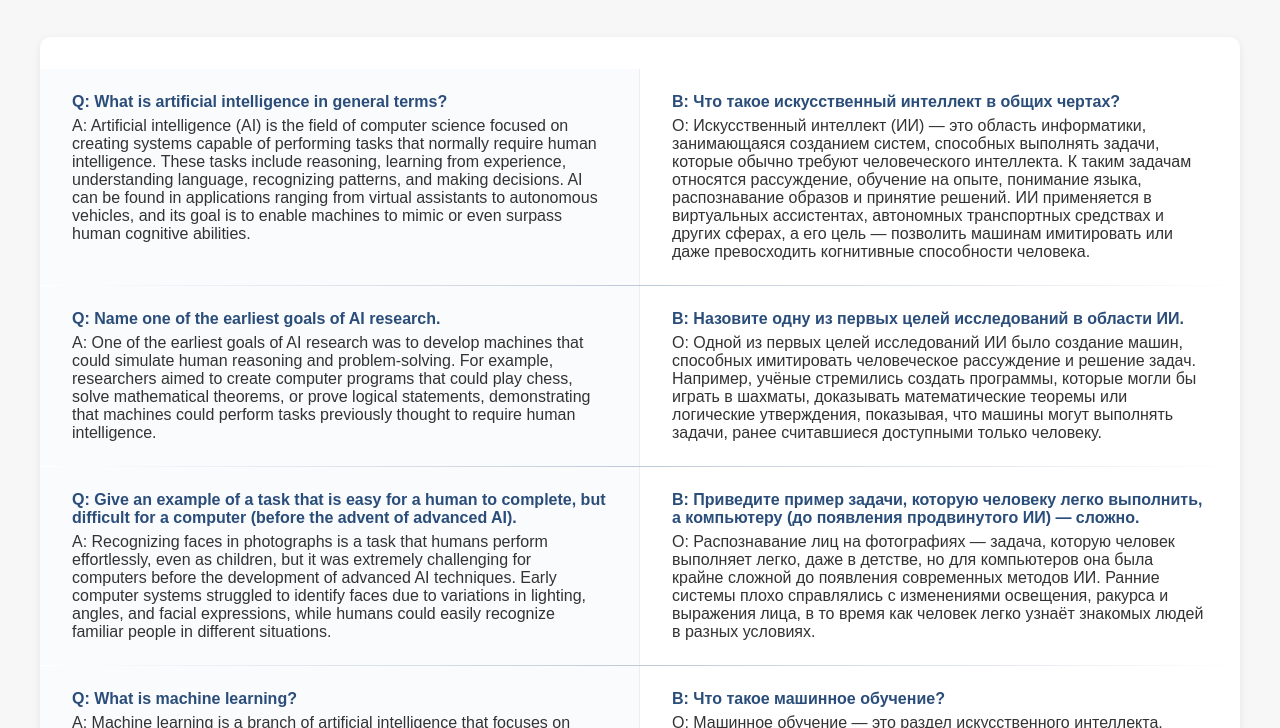
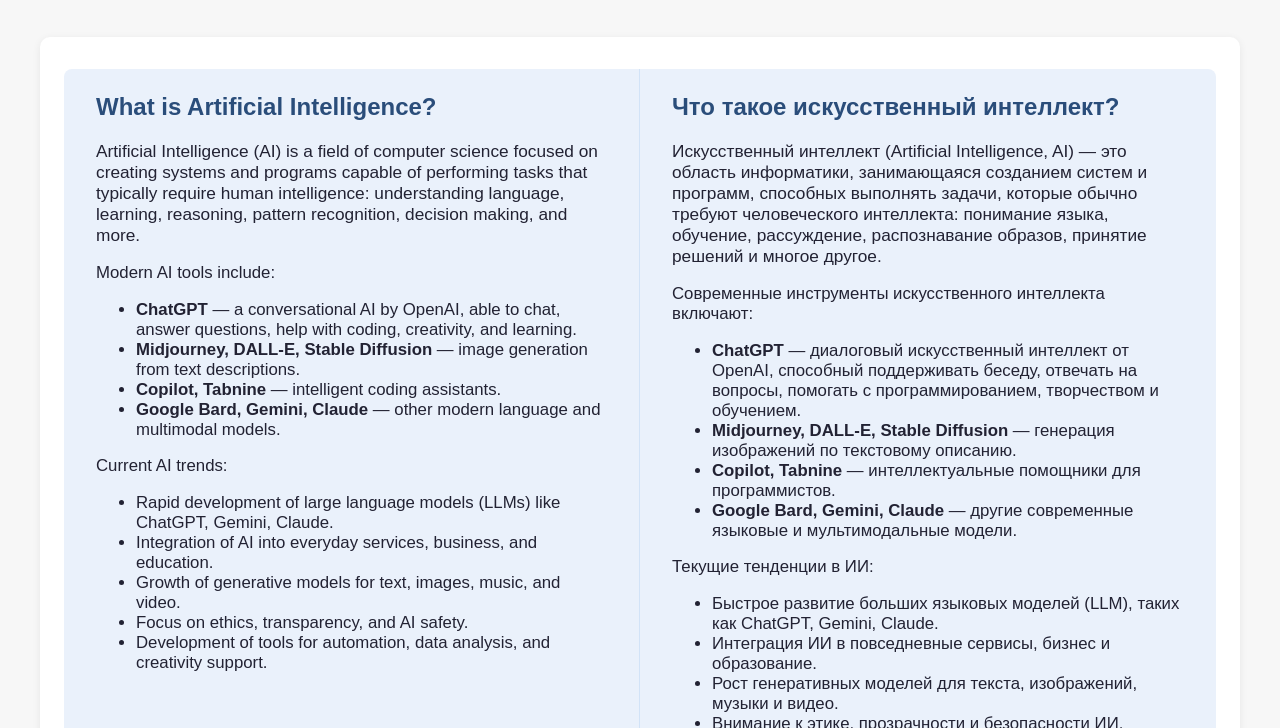
Before and after one commit to zanz9/zanz9.github.io, a plain HTML site: page index.html in a window 1280 px wide. Shown: the part 72-800 px from the top of the page. Drawn offline with Linux system fonts and the light colour scheme.

Commit message:
Update index.html

```diff
--- a/index.html
+++ b/index.html
@@ -1,5 +1,5 @@
 <!DOCTYPE html>
-<html lang="en">
+<html lang="ru">
 
 <head>
   <meta charset="UTF-8">
@@ -155,6 +155,58 @@
 <body>
   <h1>AI Questions & Answers: English | Русский</h1>
   <div class="main-container">
+    <!-- INTRO BLOCK START -->
+    <div class="intro-row" style="display:flex; margin:0 24px 32px 24px; background:#eaf1fb; border-radius:8px;">
+      <div class="intro-col left"
+        style="width:50%; padding:24px 32px; border-right:1px solid #d2e3f7; box-sizing:border-box;">
+        <h2 style="color:#2a4d7a; margin-top:0;">What is Artificial Intelligence?</h2>
+        <p style="font-size:1.08em; color:#223; margin-bottom:10px;">Artificial Intelligence (AI) is a field of computer
+          science focused on creating systems and programs capable of performing tasks that typically require human
+          intelligence: understanding language, learning, reasoning, pattern recognition, decision making, and more.</p>
+        <p style="font-size:1.05em; color:#223; margin-bottom:10px;">Modern AI tools include:</p>
+        <ul style="font-size:1.05em; color:#223; margin-bottom:10px;">
+          <li><b>ChatGPT</b> — a conversational AI by OpenAI, able to chat, answer questions, help with coding,
+            creativity, and learning.</li>
+          <li><b>Midjourney, DALL-E, Stable Diffusion</b> — image generation from text descriptions.</li>
+          <li><b>Copilot, Tabnine</b> — intelligent coding assistants.</li>
+          <li><b>Google Bard, Gemini, Claude</b> — other modern language and multimodal models.</li>
+        </ul>
+        <p style="font-size:1.05em; color:#223; margin-bottom:10px;">Current AI trends:</p>
+        <ul style="font-size:1.05em; color:#223;">
+          <li>Rapid development of large language models (LLMs) like ChatGPT, Gemini, Claude.</li>
+          <li>Integration of AI into everyday services, business, and education.</li>
+          <li>Growth of generative models for text, images, music, and video.</li>
+          <li>Focus on ethics, transparency, and AI safety.</li>
+          <li>Development of tools for automation, data analysis, and creativity support.</li>
+        </ul>
+      </div>
+      <div class="intro-col right" style="width:50%; padding:24px 32px; box-sizing:border-box;">
+        <h2 style="color:#2a4d7a; margin-top:0;">Что такое искусственный интеллект?</h2>
+        <p style="font-size:1.08em; color:#223; margin-bottom:10px;">Искусственный интеллект (Artificial Intelligence,
+          AI) — это область информатики, занимающаяся созданием систем и программ, способных выполнять задачи, которые
+          обычно требуют человеческого интеллекта: понимание языка, обучение, рассуждение, распознавание образов,
+          принятие решений и многое другое.</p>
+        <p style="font-size:1.05em; color:#223; margin-bottom:10px;">Современные инструменты искусственного интеллекта
+          включают:</p>
+        <ul style="font-size:1.05em; color:#223; margin-bottom:10px;">
+          <li><b>ChatGPT</b> — диалоговый искусственный интеллект от OpenAI, способный поддерживать беседу, отвечать на
+            вопросы, помогать с программированием, творчеством и обучением.</li>
+          <li><b>Midjourney, DALL-E, Stable Diffusion</b> — генерация изображений по текстовому описанию.</li>
+          <li><b>Copilot, Tabnine</b> — интеллектуальные помощники для программистов.</li>
+          <li><b>Google Bard, Gemini, Claude</b> — другие современные языковые и мультимодальные модели.</li>
+        </ul>
+        <p style="font-size:1.05em; color:#223; margin-bottom:10px;">Текущие тенденции в ИИ:</p>
+        <ul style="font-size:1.05em; color:#223;">
+          <li>Быстрое развитие больших языковых моделей (LLM), таких как ChatGPT, Gemini, Claude.</li>
+          <li>Интеграция ИИ в повседневные сервисы, бизнес и образование.</li>
+          <li>Рост генеративных моделей для текста, изображений, музыки и видео.</li>
+          <li>Внимание к этике, прозрачности и безопасности ИИ.</li>
+          <li>Развитие инструментов для автоматизации, анализа данных и поддержки творчества.</li>
+        </ul>
+      </div>
+    </div>
+    <!-- INTRO BLOCK END -->
+
     <!-- QA BLOCKS START -->
     <div class="qa-row">
       <div class="qa-col left">
@@ -1481,8 +1533,10 @@
       </div>
       <div class="qa-col right">
         <div class="ru-question">В: Создайте генеративно-состязательную сеть (GAN) для генерации изображений.</div>
-        <div class="ru-answer">О: Постройте GAN с генератором (создаёт изображения из шума) и дискриминатором (отличает
-          реальные изображения от сгенерированных). Обучайте обе сети в соревновании, пока генератор не начнёт создавать
+        <div class="ru-answer">О: Постройте GAN с генератором (создаёт изображения из шума) и дискриминатором
+          (отличает
+          реальные изображения от сгенерированных). Обучайте обе сети в соревновании, пока генератор не начнёт
+          создавать
           реалистичные изображения. Оцените визуально и по метрикам (например, FID).</div>
       </div>
     </div>
@@ -1491,12 +1545,14 @@
       <div class="qa-col left">
         <div class="question">Q: Train a transformer model for text classification.</div>
         <div class="answer">A: Use a labeled text dataset. Fine-tune a pre-trained transformer (e.g., BERT) or train
-          from scratch for classification. Evaluate performance using accuracy, F1-score, and confusion matrix.</div>
+          from scratch for classification. Evaluate performance using accuracy, F1-score, and confusion matrix.
+        </div>
       </div>
       <div class="qa-col right">
         <div class="ru-question">В: Обучите трансформер-модель для классификации текста.</div>
         <div class="ru-answer">О: Используйте размеченный текстовый датасет. Доводите дообучением предобученный
-          трансформер (например, BERT) или обучайте с нуля для задачи классификации. Оцените по accuracy, F1 и confusion
+          трансформер (например, BERT) или обучайте с нуля для задачи классификации. Оцените по accuracy, F1 и
+          confusion
           matrix.</div>
       </div>
     </div>
@@ -1504,7 +1560,8 @@
     <div class="qa-row">
       <div class="qa-col left">
         <div class="question">Q: Implement neural style transfer for image processing.</div>
-        <div class="answer">A: Use a pre-trained CNN to extract content and style features from two images. Optimize a
+        <div class="answer">A: Use a pre-trained CNN to extract content and style features from two images. Optimize
+          a
           new image to match the content of one and the style of the other by minimizing a combined loss function.
           Visualize the stylized result.</div>
       </div>
@@ -1524,7 +1581,8 @@
           with precision, recall, and ROC-AUC.</div>
       </div>
       <div class="qa-col right">
-        <div class="ru-question">В: Разработайте систему обнаружения мошенничества с помощью глубокого обучения.</div>
+        <div class="ru-question">В: Разработайте систему обнаружения мошенничества с помощью глубокого обучения.
+        </div>
         <div class="ru-answer">О: Соберите размеченный датасет транзакций. Обучите глубокую нейросеть для классификации
           транзакций на мошеннические и легитимные. Используйте балансировку классов и регуляризацию. Оцените по
           precision, recall, ROC-AUC.</div>
@@ -1535,13 +1593,16 @@
       <div class="qa-col left">
         <div class="question">Q: Implement a text processing pipeline, including tokenization, stemming, and
           lemmatization.</div>
-        <div class="answer">A: Write a pipeline that splits text into tokens, applies stemming (reducing words to their
-          root form), and lemmatization (reducing words to their dictionary form). Use libraries like NLTK or spaCy for
+        <div class="answer">A: Write a pipeline that splits text into tokens, applies stemming (reducing words to
+          their
+          root form), and lemmatization (reducing words to their dictionary form). Use libraries like NLTK or spaCy
+          for
           implementation.</div>
       </div>
       <div class="qa-col right">
         <div class="ru-question">В: Реализуйте пайплайн обработки текста: токенизация, стемминг, лемматизация.</div>
-        <div class="ru-answer">О: Напишите пайплайн, который разбивает текст на токены, применяет стемминг (сведение к
+        <div class="ru-answer">О: Напишите пайплайн, который разбивает текст на токены, применяет стемминг (сведение
+          к
           корню) и лемматизацию (сведение к словарной форме). Используйте библиотеки NLTK или spaCy.</div>
       </div>
     </div>
@@ -1564,8 +1625,10 @@
     <div class="qa-row">
       <div class="qa-col left">
         <div class="question">Q: Train a Word2Vec model for word vector representations.</div>
-        <div class="answer">A: Use a large text corpus to train a Word2Vec model (CBOW or Skip-gram). The model learns
-          vector representations for words that capture semantic relationships. Visualize embeddings with t-SNE or PCA.
+        <div class="answer">A: Use a large text corpus to train a Word2Vec model (CBOW or Skip-gram). The model
+          learns
+          vector representations for words that capture semantic relationships. Visualize embeddings with t-SNE or
+          PCA.
         </div>
       </div>
       <div class="qa-col right">
@@ -1580,12 +1643,14 @@
       <div class="qa-col left">
         <div class="question">Q: Implement a chatbot using LSTM or a transformer-based model.</div>
         <div class="answer">A: Build a chatbot that uses an LSTM or transformer architecture to generate responses.
-          Train the model on conversational data and evaluate its ability to produce coherent, contextually appropriate
+          Train the model on conversational data and evaluate its ability to produce coherent, contextually
+          appropriate
           replies.</div>
       </div>
       <div class="qa-col right">
         <div class="ru-question">В: Реализуйте чат-бота на LSTM или трансформере.</div>
-        <div class="ru-answer">О: Постройте чат-бота, использующего LSTM или трансформер для генерации ответов. Обучите
+        <div class="ru-answer">О: Постройте чат-бота, использующего LSTM или трансформер для генерации ответов.
+          Обучите
           модель на диалоговых данных и оцените её способность выдавать связные и уместные ответы.</div>
       </div>
     </div>
@@ -1593,7 +1658,8 @@
     <div class="qa-row">
       <div class="qa-col left">
         <div class="question">Q: Train a sentiment analysis model using deep learning.</div>
-        <div class="answer">A: Use a labeled dataset of text and sentiment labels. Train a deep neural network (e.g.,
+        <div class="answer">A: Use a labeled dataset of text and sentiment labels. Train a deep neural network
+          (e.g.,
           CNN, LSTM, or transformer) to classify sentiment. Evaluate with accuracy, F1-score, and confusion matrix.
         </div>
       </div>
@@ -1607,15 +1673,18 @@
     <div class="divider"></div>
     <div class="qa-row">
       <div class="qa-col left">
-        <div class="question">Q: Implement a machine translation system based on sequence-to-sequence (seq2seq) models.
+        <div class="question">Q: Implement a machine translation system based on sequence-to-sequence (seq2seq)
+          models.
         </div>
         <div class="answer">A: Build a seq2seq model with encoder and decoder networks for translating text from one
-          language to another. Train on parallel corpora and evaluate translation quality using BLEU or similar metrics.
+          language to another. Train on parallel corpora and evaluate translation quality using BLEU or similar
+          metrics.
         </div>
       </div>
       <div class="qa-col right">
         <div class="ru-question">В: Реализуйте систему машинного перевода на основе seq2seq-моделей.</div>
-        <div class="ru-answer">О: Постройте seq2seq-модель с энкодером и декодером для перевода текста между языками.
+        <div class="ru-answer">О: Постройте seq2seq-модель с энкодером и декодером для перевода текста между
+          языками.
           Обучайте на параллельных корпусах, оценивайте качество перевода по BLEU или аналогичным метрикам.</div>
       </div>
     </div>
@@ -1629,7 +1698,8 @@
       </div>
       <div class="qa-col right">
         <div class="ru-question">В: Разработайте систему обнаружения спама с помощью методов NLP.</div>
-        <div class="ru-answer">О: Соберите датасет сообщений с метками спам/не спам. Извлеките признаки с помощью NLP
+        <div class="ru-answer">О: Соберите датасет сообщений с метками спам/не спам. Извлеките признаки с помощью
+          NLP
           (TF-IDF, эмбеддинги), обучите классификатор (логистическая регрессия, SVM или нейросеть), оцените по
           precision, recall, F1.</div>
       </div>
@@ -1638,7 +1708,8 @@
     <div class="qa-row">
       <div class="qa-col left">
         <div class="question">Q: Fine-tune a pre-trained BERT model for text classification.</div>
-        <div class="answer">A: Use a labeled text dataset. Load a pre-trained BERT model, add a classification head, and
+        <div class="answer">A: Use a labeled text dataset. Load a pre-trained BERT model, add a classification head,
+          and
           fine-tune on your data. Evaluate with accuracy, F1-score, and confusion matrix.</div>
       </div>
       <div class="qa-col right">
@@ -1670,7 +1741,8 @@
           query. Evaluate with metrics like MAP or NDCG.</div>
       </div>
       <div class="qa-col right">
-        <div class="ru-question">В: Разработайте поисковую систему на ИИ, ранжирующую документы по релевантности.</div>
+        <div class="ru-question">В: Разработайте поисковую систему на ИИ, ранжирующую документы по релевантности.
+        </div>
         <div class="ru-answer">О: Постройте поисковик, индексирующий документы, извлекающий признаки (TF-IDF,
           эмбеддинги) и использующий алгоритм ранжирования (BM25, нейросетевой ранжировщик) для сортировки по
           релевантности. Оцените по MAP или NDCG.</div>
```
